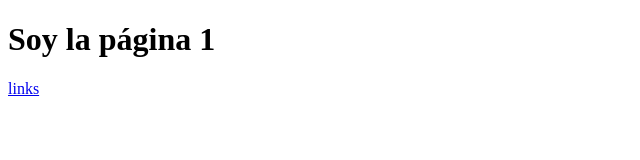
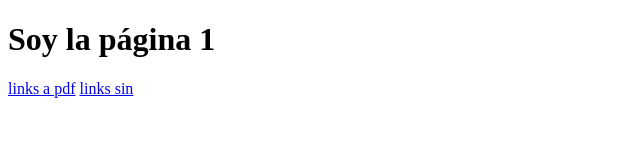
Before and after one commit to Anallely07/pdf-example, a plain HTML site: page index.html in a window 1280 px wide. Shown: the whole page, without its empty margins (0-640 px from the left). Drawn offline with Linux system fonts and the light colour scheme.

Commit message:
dos links

```diff
--- a/index.html
+++ b/index.html
@@ -14,7 +14,8 @@
 </head>
 <body>
 	<h1>Soy la página 1</h1>
-	<a href="boletin_conagua/Comite_Etica_081124.pdf"> links</a>
+	<a href="https://anallely07.github.io/pdf-example/boletin_conagua/Desacato051124.pdf?utm_source=boletin&utm_medium=pdf&utm_campaign=Desacato"> links a pdf</a>
+	<a href="https://anallely07.github.io/pdf-example/boletin_conagua/Aniversario_Revolucion_Mexicana.html?utm_source=boletin&utm_medium=pdf&utm_campaign=Revolucion"> links sin</a>
 	<!-- Google Tag Manager (noscript) -->
 	<noscript><iframe src="https://www.googletagmanager.com/ns.html?id=GTM-TVD8KHM6"
 	height="0" width="0" style="display:none;visibility:hidden"></iframe></noscript>
```
Also changed, not shown: boletin_conagua/Aniversario_Revolucion_Mexicana.html (renamed from Aniversario_Revolucion_Mexicana.html).
